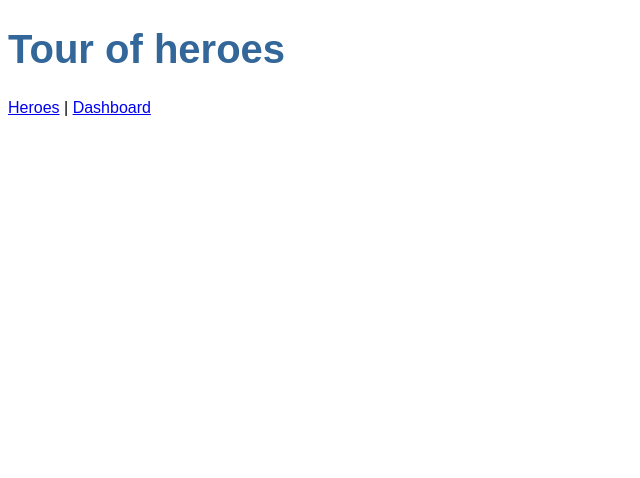
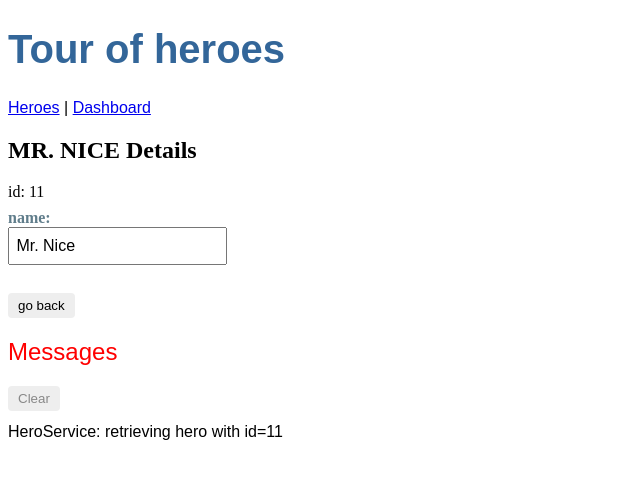
Before and after one commit to wkaczurba/toh, an Angular app in the folder toh-mine/: page /detail/11 in a window 1280 px wide. Before the commit this address led to /. Shown: the top 478 px of the page, without its empty margins (0-640 px from the left). Built offline with nearby package versions, Linux system fonts and the light colour scheme.

Commit message:
Router - active links paths

```diff
--- a/toh-mine/src/app/app-routing.module.ts
+++ b/toh-mine/src/app/app-routing.module.ts
@@ -2,10 +2,12 @@
 import { RouterModule, Routes } from '@angular/router'
 import { HeroesComponent } from './heroes/heroes.component'
 import { DashboardComponent } from './dashboard/dashboard.component';
+import { HeroDetailComponent } from './hero-detail/hero-detail.component';
 
 const routes : Routes = [
   { path: '', redirectTo: '/dashboard', pathMatch: 'full' },
   { path: 'heroes', component: HeroesComponent },
+  { path: 'detail/:id', component: HeroDetailComponent },
   { path: 'dashboard', component: DashboardComponent },
 ]
 @NgModule({
--- a/toh-mine/src/app/dashboard/dashboard.component.html
+++ b/toh-mine/src/app/dashboard/dashboard.component.html
@@ -1,6 +1,6 @@
 <h3>Top Heroes</h3>
 <div class="grid grid-pad">
-  <a *ngFor="let hero of heroes" class="col-1-4">
+  <a *ngFor="let hero of heroes" routerLink="/detail/{{hero.id}}" class="col-1-4">
     <div class="module hero">
       <h4>{{hero.name}}</h4>
     </div>
--- a/toh-mine/src/app/hero-detail/hero-detail.component.css
+++ b/toh-mine/src/app/hero-detail/hero-detail.component.css
@@ -0,0 +1,31 @@
+/* HeroDetailComponent's private CSS styles */
+label {
+    display: inline-block;
+    width: 3em;
+    margin: .5em 0;
+    color: #607D8B;
+    font-weight: bold;
+  }
+  input {
+    height: 2em;
+    font-size: 1em;
+    padding-left: .4em;
+  }
+  button {
+    margin-top: 20px;
+    font-family: Arial;
+    background-color: #eee;
+    border: none;
+    padding: 5px 10px;
+    border-radius: 4px;
+    cursor: pointer;
+    cursor: hand;
+  }
+  button:hover {
+    background-color: #cfd8dc;
+  }
+  button:disabled {
+    background-color: #eee;
+    color: #ccc;
+    cursor: auto;
+  }
--- a/toh-mine/src/app/hero-detail/hero-detail.component.html
+++ b/toh-mine/src/app/hero-detail/hero-detail.component.html
@@ -6,4 +6,5 @@
       <input [(ngModel)]="hero.name" palceholder="name">
     </label>
   </div>
+  <button (click)="goBack()">go back</button>
 </div>
--- a/toh-mine/src/app/hero-detail/hero-detail.component.ts
+++ b/toh-mine/src/app/hero-detail/hero-detail.component.ts
@@ -1,4 +1,7 @@
-import { Component, OnInit, Input } from '@angular/core';
+import { Component, OnInit } from '@angular/core'
+import { ActivatedRoute } from '@angular/router'
+import { Location } from '@angular/common'
+import { HeroService } from '../hero.service'
 import { Hero } from '../hero'
 
 @Component({
@@ -7,11 +10,29 @@
   styleUrls: ['./hero-detail.component.css']
 })
 export class HeroDetailComponent implements OnInit {
-  @Input() hero: Hero;
+  hero: Hero;
 
-  constructor() { }
+  constructor(
+    private route : ActivatedRoute,
+    private heroService : HeroService,
+    private location : Location
+  ) { }
 
-  ngOnInit() {
+  ngOnInit(): void {
+    this.getHero();
+  }
+
+  getHero(): void {
+    // note: + operator converts the String into integer.
+    const id = +this.route.snapshot.paramMap.get('id');
+
+    //
+    this.heroService.getHero(id)
+      .subscribe(hero => this.hero = hero);
+  }
+
+  goBack(): void {
+    this.location.back();
   }
 
 }
--- a/toh-mine/src/app/hero.service.ts
+++ b/toh-mine/src/app/hero.service.ts
@@ -17,4 +17,10 @@
     return of(HEROES);
   }
 
+  getHero(id : number) : Observable<Hero> {
+    // Note the back-ticks ` are used to define a Javascript template literal [for embedding id.]
+    this.messageService.add(`HeroService: retrieving hero with id=${id}`);
+    return of(HEROES.find(hero => hero.id === id));
+  }
+
 }
--- a/toh-mine/src/app/heroes/heroes.component.css
+++ b/toh-mine/src/app/heroes/heroes.component.css
@@ -1,8 +1,4 @@
 /* HeroesComponent's private CSS styles */
-.selected {
-    background-color: #CFD8DC !important;
-    color: white;
-  }
 .heroes {
   margin: 0 0 2em 0;
   list-style-type: none;
@@ -10,28 +6,33 @@
   width: 15em;
 }
 .heroes li {
+  position: relative;
   cursor: pointer;
-    position: relative;
-    left: 0;
   background-color: #EEE;
   margin: .5em;
   padding: .3em 0;
   height: 1.6em;
   border-radius: 4px;
 }
-  .heroes li.selected:hover {
-    background-color: #BBD8DC !important;
-    color: white;
-  }
+
 .heroes li:hover {
   color: #607D8B;
   background-color: #DDD;
   left: .1em;
 }
-  .heroes .text {
+
+.heroes a {
+  color: #888;
+  text-decoration: none;
   position: relative;
-    top: -3px;
+  display: block;
+  width: 250px;
 }
+
+.heroes a:hover {
+  color:#607D8B;
+}
+
 .heroes .badge {
   display: inline-block;
   font-size: small;
@@ -43,6 +44,8 @@
   left: -1px;
   top: -4px;
   height: 1.8em;
+  min-width: 16px;
+  text-align: right;
   margin-right: .8em;
   border-radius: 4px 0 0 4px;
 }
--- a/toh-mine/src/app/heroes/heroes.component.html
+++ b/toh-mine/src/app/heroes/heroes.component.html
@@ -1,9 +1,8 @@
 <h2>My heroes:</h2>
 <ul class="heroes">
-<li *ngFor="let hero of heroes" (click)="onSelect(hero)"
-  [class.selected]="hero===selectedHero">
-    <span class="badge">{{hero.id}}</span> {{ hero.name }}
+<li *ngFor="let hero of heroes">
+    <a routerLink="/detail/{{hero.id}}">
+      <span class="badge">{{hero.id}}</span> {{ hero.name }}
+    </a>
   </li>
 </ul>
-
-<app-hero-detail [hero]="selectedHero"></app-hero-detail>
--- a/toh-mine/src/app/heroes/heroes.component.ts
+++ b/toh-mine/src/app/heroes/heroes.component.ts
@@ -8,15 +8,9 @@
   styleUrls: ['./heroes.component.css']
 })
 export class HeroesComponent implements OnInit {
-
   heroes : Hero[];
-  selectedHero : Hero;
 
   constructor(private heroService : HeroService) { }
-
-  onSelect(hero: Hero): void {
-    this.selectedHero = hero;
-  }
 
   ngOnInit() {
     this.heroService.getHeroes()
```
Lines whose indentation alone changed are shown as unchanged.
